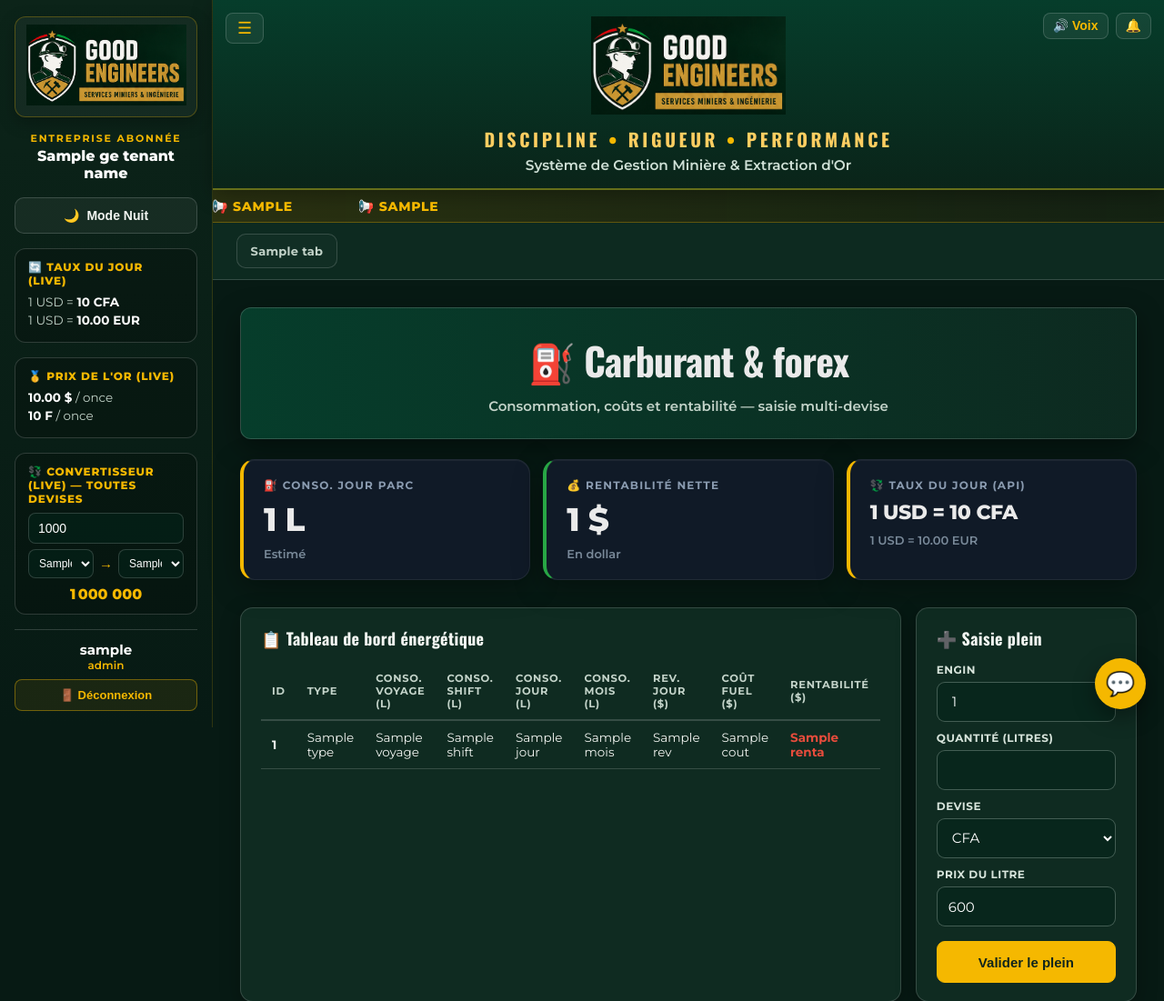
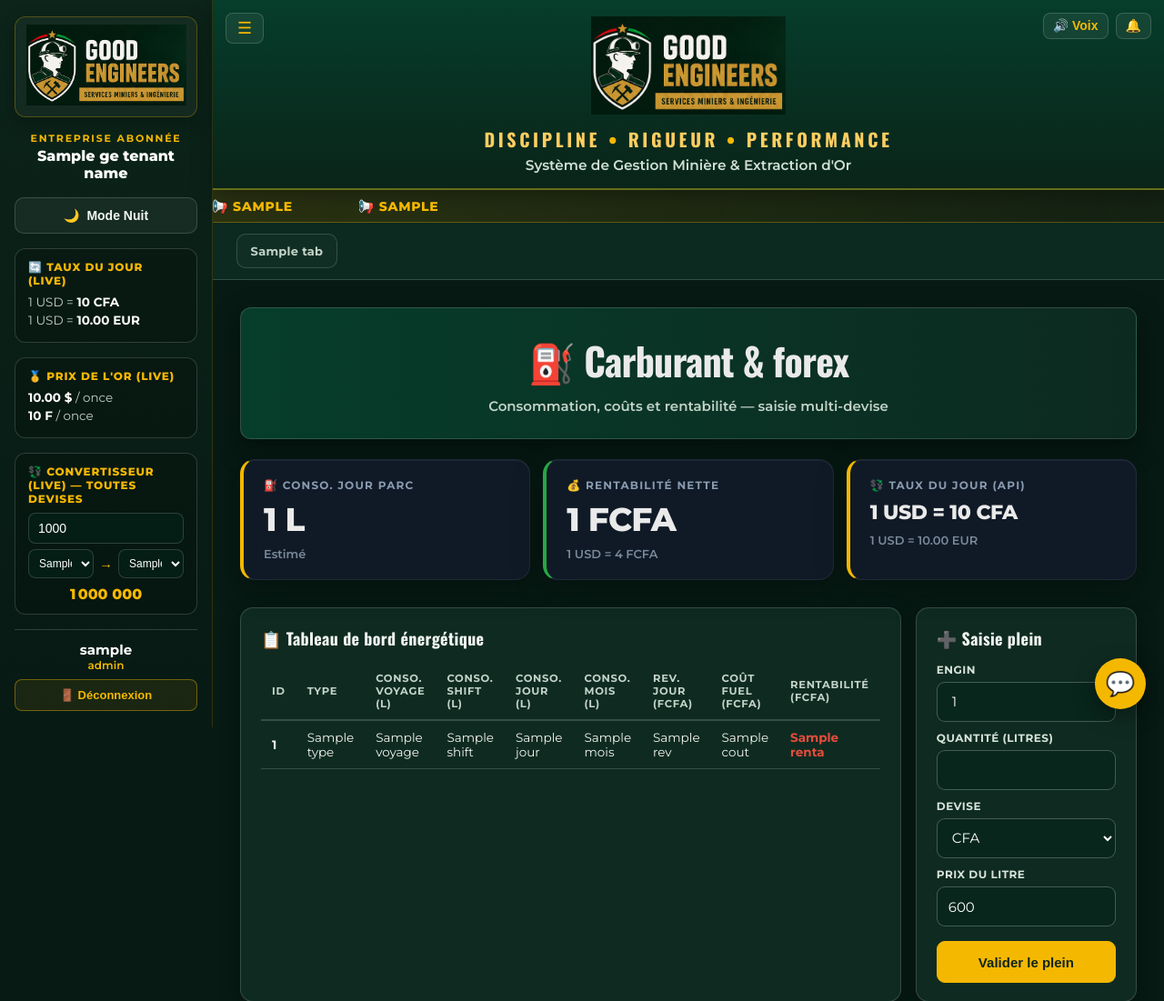
Before and after one commit to donaldulrich90-ctrl/GEMINING-1, a Django app: template templates/carburant.html in a window 1280 px wide. Shown: the top 1101 px of the page at 91% size. Run offline with Django 5.2, Linux system fonts and the light colour scheme; the template is opened without the code that fills it: most values are stand-ins (such as "Sample title", 1, 10 or a date in 2020).

Commit message:
feat(FCFA): afficher Dashboard et Carburant de Mine en FCFA
Les montants sont stockés en USD ; ils sont désormais convertis en FCFA
au taux de change courant (core.market) pour l'affichage :
- Dashboard : « Revenus (jour) » et « Rentabilité cumulée » en FCFA.
- Carburant : « Rentabilité nette » (avec le taux 1 USD = X FCFA), et les
  colonnes Rev. jour / Coût fuel / Rentabilité du tableau par engin en FCFA.
Cohérent avec la section coût/rendement FCFA déjà présente dans Finance.

Co-Authored-By: Claude Opus 4.8 <noreply@anthropic.com>
Claude-Session: https://claude.ai/code/session_01RhLKx71cSCDsJfsnXP1Zey

```diff
--- a/templates/carburant.html
+++ b/templates/carburant.html
@@ -16,8 +16,8 @@
   </div>
   <div class="dashboard-kpi {% if total_renta >= 0 %}kpi-border-success{% else %}kpi-border-danger{% endif %}">
     <div class="kpi-lab">💰 Rentabilité nette</div>
-    <div class="kpi-val">{{ total_renta }} $</div>
-    <div class="kpi-sub">En dollar</div>
+    <div class="kpi-val">{{ total_renta }} FCFA</div>
+    <div class="kpi-sub">1 USD = {{ cfa_rate }} FCFA</div>
   </div>
   <div class="dashboard-kpi kpi-border-accent">
     <div class="kpi-lab">💱 Taux du jour (API)</div>
@@ -34,7 +34,7 @@
         <thead><tr>
           <th>ID</th><th>Type</th><th>Conso. voyage (L)</th><th>Conso. shift (L)</th>
           <th>Conso. jour (L)</th><th>Conso. mois (L)</th>
-          <th>Rev. jour ($)</th><th>Coût fuel ($)</th><th>Rentabilité ($)</th>
+          <th>Rev. jour (FCFA)</th><th>Coût fuel (FCFA)</th><th>Rentabilité (FCFA)</th>
         </tr></thead>
         <tbody>
           {% for f in fuel_rows %}
--- a/templates/dashboard.html
+++ b/templates/dashboard.html
@@ -45,8 +45,8 @@
   {% if k.revenu_jour > 0 %}
   <div class="dashboard-kpi kpi-border-accent">
     <div class="kpi-lab">💰 Revenus (jour)</div>
-    <div class="kpi-val">${{ k.revenu_jour }}</div>
-    <div class="kpi-sub">Rentabilité cumul. ${{ k.rentabilite_totale }}</div>
+    <div class="kpi-val">{{ k.revenu_jour }} FCFA</div>
+    <div class="kpi-sub">Rentabilité cumul. {{ k.rentabilite_totale }} FCFA</div>
   </div>
   {% else %}
   <div class="dashboard-kpi kpi-border-muted">
```
Also changed, not shown: webcore/views.py (+11 -5 lines).
